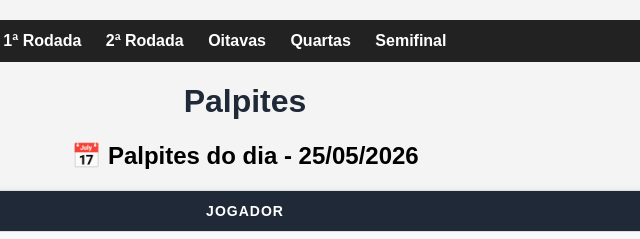
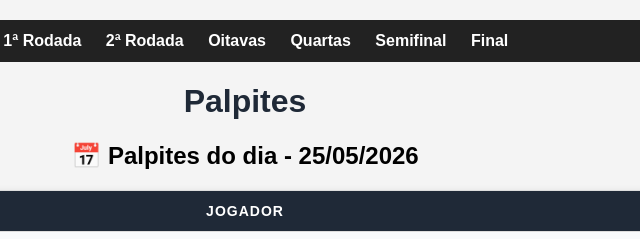
Before and after one commit to LeandroBCastro/bolaochsp, a plain HTML site: page palpites.html in a window 1280 px wide. Shown: the top 239 px of the page, 395-1035 px from the left. Drawn offline with Linux system fonts and the light colour scheme.

Commit message:
palpites.html

```diff
--- a/palpites.html
+++ b/palpites.html
@@ -17,6 +17,7 @@
   <a href="oitavas.html">Oitavas</a>
   <a href="quartas.html">Quartas</a>
   <a href="semifinal.html">Semifinal</a>
+  <a href="final.html">Final</a>
 </nav>
 
 <h1>Palpites</h1>
```
